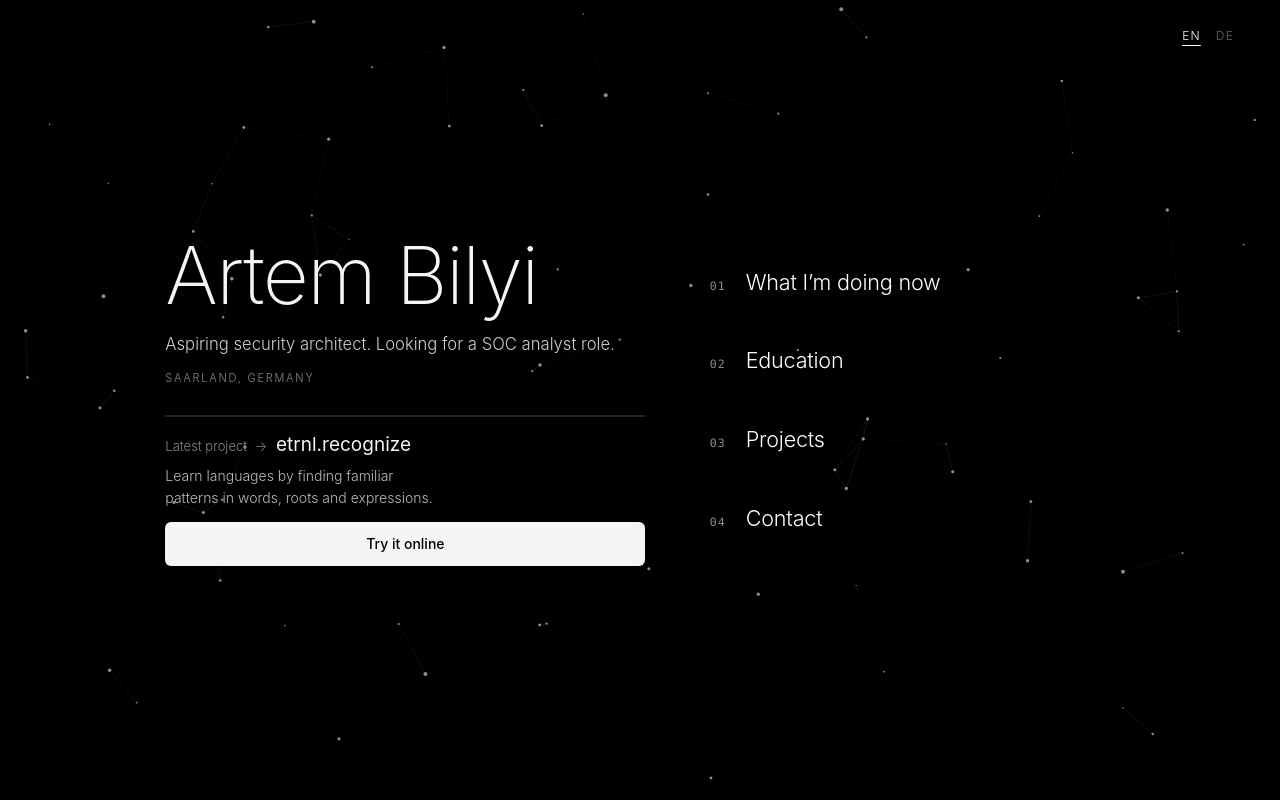
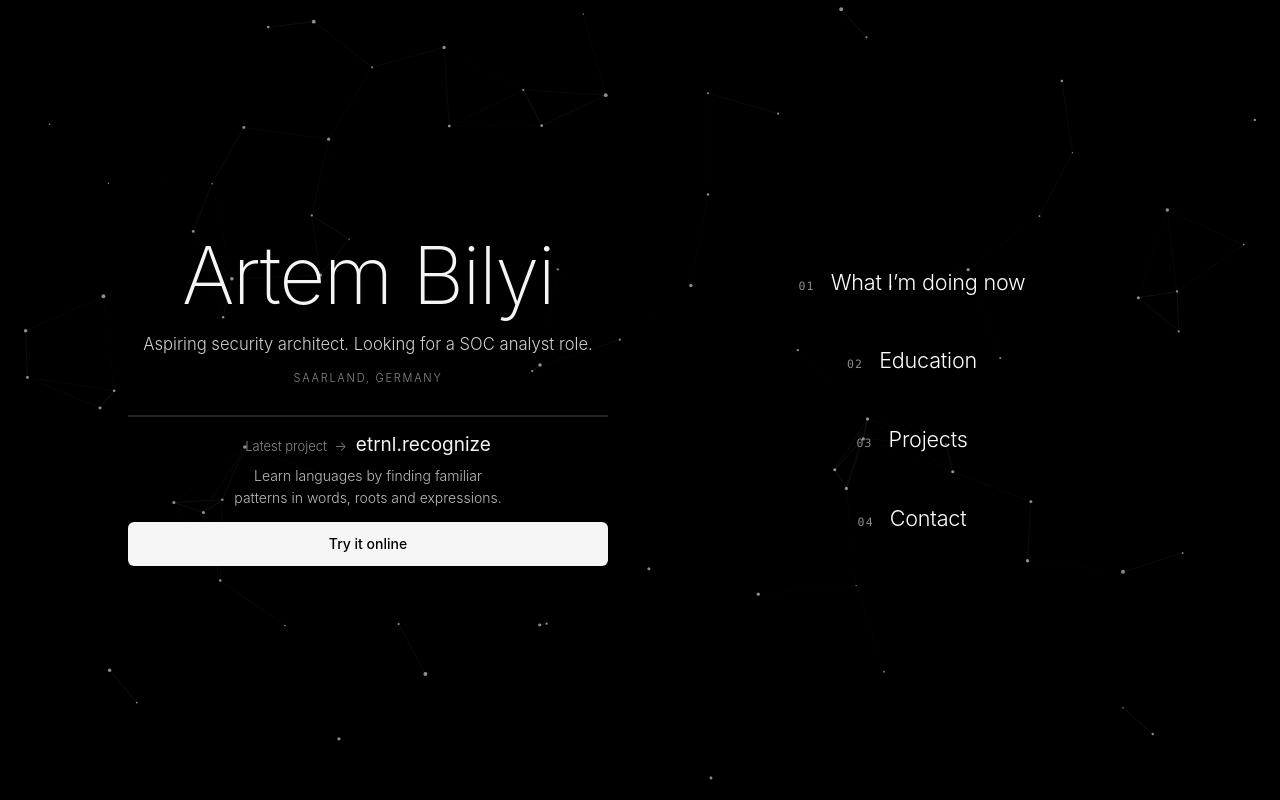
Before and after one commit to eternalyouthy/visitenkart, a website: page public/index.html in a window 1280 px wide. Drawn offline with Linux system fonts and the light colour scheme.

Commit message:
Home page: drop language switcher, simplify split layout
- Remove the top-bar language switcher
- Even two-column layout, centered content
- Link the project to the renamed GitHub repo (eternalyouthy/recognize)

Co-Authored-By: Claude Opus 5.5 <noreply@anthropic.com>

```diff
--- a/public/index.html
+++ b/public/index.html
@@ -31,35 +31,17 @@
   /* ---- particle canvas ---- */
   #field{position:fixed;top:0;left:0;width:100vw;height:100vh;height:100lvh;z-index:0;display:block}
 
-  /* ---- top bar (language) ---- */
-  .topbar{
-    position:fixed;top:0;left:0;right:0;z-index:6;
-    display:flex;justify-content:flex-end;align-items:center;
-    padding:22px clamp(20px,5vw,54px);
-    mix-blend-mode:difference;pointer-events:none;
-  }
-  .topbar > *{pointer-events:auto}
-  .lang{display:flex;gap:1px;font-size:12px;letter-spacing:.1em}
-  .lang button{
-    background:none;border:none;color:#fff;opacity:.4;cursor:pointer;
-    padding:4px 7px;font:inherit;letter-spacing:inherit;
-    transition:opacity .35s var(--ease);
-  }
-  .lang button:hover{opacity:.85}
-  .lang button[aria-pressed="true"]{opacity:1;text-decoration:underline;text-underline-offset:5px}
-
   /* ---- stage: split layout ---- */
   .stage{
     position:relative;z-index:1;
     min-height:100svh;
     overflow-x:clip;
     display:grid;
-    grid-template-columns:minmax(0,44fr) minmax(0,49fr);
+    grid-template-columns:repeat(2,minmax(0,1fr));
     align-content:center;align-items:center;
     gap:clamp(28px,5vw,80px);
-    padding-block:72px;
-    padding-inline:clamp(7rem,12vw,9.375rem) 20px;
-    max-width:82.5rem;margin:0 auto;
+    padding:72px clamp(22px,4vw,48px);
+    max-width:70rem;margin:0 auto;text-align:center;
   }
 
   /* ---- left / hero ---- */
@@ -80,11 +62,11 @@
   .left .loc{margin-top:12px;font-size:11px;letter-spacing:.16em;color:var(--muted);text-transform:uppercase}
 
   .featured{
-    max-width:30rem;margin-top:28px;padding-top:16px;
+    max-width:30rem;margin:28px auto 0;padding-top:16px;
     border-top:2px solid var(--line);
   }
   .featured-heading{
-    display:flex;flex-wrap:wrap;align-items:baseline;gap:2px 9px;
+    display:flex;flex-wrap:wrap;align-items:baseline;justify-content:center;gap:2px 9px;
   }
   .featured-label{font-size:.8125rem;color:var(--muted)}
   .featured-label span{margin-left:.3em}
@@ -94,15 +76,15 @@
     display:flex;align-items:center;justify-content:center;text-align:center;
     min-height:44px;margin-top:14px;padding:8px 18px;border-radius:6px;
     background:var(--fg);color:var(--bg);text-decoration:none;font-size:.875rem;font-weight:500;
-    transition:background .35s var(--ease);
+    transition:background .35s var(--ease),scale .22s var(--ease),translate .22s var(--ease);
   }
-  .featured-link:hover{background:#d6d6d6}
+  .featured-link:not(.featured-link-intro):hover{background:#d6d6d6}
   .featured-link:focus-visible{outline:2px solid var(--fg);outline-offset:4px}
-  body.ready .featured-link-intro{
-    transform-origin:top left;
-    animation:featured-link-settle .8s 3.1s;
+  .featured-link-intro{
+    animation:featured-link-settle .8s;
   }
   @keyframes featured-link-settle{
+    0%,100%{transform-origin:top left}
     0%{transform:rotate(0);animation-timing-function:cubic-bezier(.5,0,.85,.55)}
     30%{transform:rotate(2.2deg);animation-timing-function:var(--ease)}
     66%{transform:rotate(-.5deg);animation-timing-function:ease-in-out}
@@ -111,8 +93,6 @@
 
   /* ---- right / panels ---- */
   .panel{
-    --index-width:1.25rem;
-    --index-gap:1rem;
     opacity:0;transform:translateX(-34px);
     transition:opacity .9s var(--ease),transform .9s var(--ease);
   }
@@ -120,9 +100,8 @@
 
   .panel-head{
     width:100%;background:none;border:none;color:#fff;font:inherit;
-    text-align:left;cursor:pointer;
-    display:grid;grid-template-columns:var(--index-width) minmax(0,1fr);
-    align-items:baseline;gap:var(--index-gap);
+    text-align:center;cursor:pointer;
+    display:flex;justify-content:center;align-items:baseline;gap:1rem;
     padding:22px 0;
   }
   .panel-head:focus-visible{outline:2px solid var(--fg);outline-offset:4px}
@@ -139,14 +118,14 @@
   .panel-body{display:grid;grid-template-rows:0fr;transition:grid-template-rows .5s var(--ease)}
   .panel.open .panel-body{grid-template-rows:1fr}
   .panel-inner{overflow:hidden}
-  .panel-content{padding:2px 0 28px calc(var(--index-width) + var(--index-gap));max-width:40em}
+  .panel-content{padding:2px 0 28px;max-width:40em;margin-inline:auto}
   .panel-copy{color:#d0d0d0}
 
   /* projects inside panel */
   .proj{display:block;text-decoration:none;color:inherit;padding:16px 0;border-bottom:1px solid var(--line)}
   .proj:first-child{padding-top:0}
   .proj:last-child{border-bottom:none;padding-bottom:0}
-  .proj-top{display:flex;flex-wrap:wrap;justify-content:space-between;align-items:baseline;gap:2px 12px}
+  .proj-top{display:flex;flex-wrap:wrap;justify-content:center;align-items:baseline;gap:2px 12px}
   .proj-name{font-size:1.05rem;color:#fff;font-weight:400;overflow-wrap:anywhere}
   .proj-meta{font-size:11px;letter-spacing:.14em;text-transform:uppercase;color:var(--muted);white-space:nowrap}
   .proj-desc{display:block;color:var(--muted);margin-top:6px;font-size:.94rem;text-wrap:pretty}
@@ -157,7 +136,7 @@
 
   /* contact inside panel */
   .links{display:flex;flex-direction:column;gap:16px}
-  .links a{color:var(--fg);text-decoration:none;font-size:1.02rem;position:relative;width:max-content;padding-bottom:3px}
+  .links a{color:var(--fg);text-decoration:none;font-size:1.02rem;position:relative;width:fit-content;margin-inline:auto;max-width:100%;overflow-wrap:anywhere;padding-bottom:3px}
   .links a::after{content:"";position:absolute;left:0;bottom:0;height:1px;width:100%;background:#fff;transform:scaleX(0);transform-origin:right;transition:transform .45s var(--ease)}
   .links a:hover::after{transform:scaleX(1);transform-origin:left}
   .links .k{color:var(--muted);font-size:11px;letter-spacing:.2em;text-transform:uppercase;display:block;margin-bottom:5px}
@@ -165,17 +144,26 @@
   /* ---- email reveal (Turnstile-gated) ---- */
   .email-slot{display:flex;flex-direction:column}
   .reveal-btn{
-    display:inline-flex;align-items:center;gap:9px;width:max-content;
+    display:inline-flex;align-items:center;gap:9px;width:max-content;margin-inline:auto;
     background:none;border:1px solid var(--line);color:#cfcfcf;
     font:inherit;font-size:.9rem;font-weight:300;letter-spacing:.02em;
     padding:8px 16px;border-radius:999px;cursor:pointer;
     transition:border-color .4s var(--ease),color .4s var(--ease),transform .4s var(--ease),opacity .4s var(--ease);
   }
-  .reveal-btn:hover:not(:disabled){border-color:#fff;color:#fff;transform:translateY(-2px)}
+  .reveal-btn:hover:not(:disabled){border-color:#fff;color:#fff}
   .reveal-btn:disabled{opacity:.45;cursor:default}
   .reveal-btn .lock{width:12px;height:12px;flex:none;opacity:.7}
   .reveal-btn .arrow{display:inline-block;transition:transform .45s var(--ease)}
-  .reveal-btn:hover:not(:disabled) .arrow{transform:translateX(6px)}
+  @media (hover:hover) and (pointer:fine) and (prefers-reduced-motion:no-preference){
+    .featured-link:not(.featured-link-intro):hover{translate:0 -2px;scale:1.015}
+    .p-label,.proj-name{transition:scale .22s var(--ease)}
+    .panel-head:hover .p-label,.proj:hover .proj-name{scale:1.025}
+    .reveal-btn:hover:not(:disabled){transform:translateY(-1px) scale(1.015)}
+    .reveal-btn:hover:not(:disabled) .arrow{transform:translateX(4px)}
+  }
+  @media (prefers-reduced-motion:no-preference){
+    .featured-link:not(.featured-link-intro):active{translate:0 0;scale:.99;transition-duration:.09s}
+  }
   .ts-box{margin-top:14px;min-height:0}
   .ts-box:empty{margin-top:0}
   .reveal-msg{margin-top:10px;font-size:.84rem;letter-spacing:.02em;color:var(--muted)}
@@ -183,9 +171,7 @@
 
   /* ---- responsive: stack the profile and details on narrow screens ---- */
   @media (max-width:860px){
-    /* let the language switch scroll away with the page instead of overlapping text */
-    .topbar{position:absolute}
-    .stage{grid-template-columns:minmax(0,1fr);align-content:start;gap:32px;padding:72px 22px 60px;max-width:40rem}
+    .stage{grid-template-columns:minmax(0,1fr);align-content:center;gap:32px;padding:48px 22px;max-width:40rem}
     .left{width:100%}
   }
   @media (prefers-reduced-motion:reduce){
@@ -198,18 +184,11 @@
 <body>
 <canvas id="field" aria-hidden="true"></canvas>
 
-<div class="topbar">
-  <div class="lang" role="group" aria-label="Language">
-    <button data-lang="en" aria-pressed="true">EN</button>
-    <button data-lang="de" aria-pressed="false">DE</button>
-  </div>
-</div>
-
 <main class="stage">
   <section class="left">
-    <h1 data-i="hero_name">Artem Bilyi</h1>
-    <p class="lede" data-i="hero_lede"></p>
-    <div class="loc" data-i="hero_loc">Saarland, Germany</div>
+    <h1>Artem Bilyi</h1>
+    <p class="lede">Aspiring security architect. Looking for a SOC analyst role.</p>
+    <div class="loc">Saarland, Germany</div>
     <section class="featured" id="featured-project" aria-labelledby="featured-title"></section>
   </section>
 
@@ -238,13 +217,9 @@ const ENTRA_PROJECT = {
 };
 
 /* ============================================================
-   CONTENT — English and German.
+   CONTENT
    ============================================================ */
 const DATA = {
-  en:{
-    hero_name:"Artem Bilyi",
-    hero_lede:"Aspiring security architect. Looking for a SOC analyst role.",
-    hero_loc:"Saarland, Germany",
   featured:{
     label:"Latest project",
     description:"Learn languages by finding familiar patterns in words, roots and expressions.",
@@ -268,48 +243,13 @@ const DATA = {
     ]
   },
   contact:{title:"Contact", email_label:"Email", reveal:"Reveal email", verifying:"Verifying…", error:"Verification failed — try again"}
-  },
-
-  de:{
-    hero_name:"Artem Bilyi",
-    hero_lede:"Ich möchte IT-Sicherheitsarchitekt werden und suche eine Stelle als SOC-Analyst.",
-    hero_loc:"Saarland, Deutschland",
-    featured:{
-      label:"Neuestes Projekt",
-      description:"Lerne Sprachen, indem du vertraute Muster in Wörtern, Wortwurzeln und Ausdrücken erkennst.",
-      action:"Online ausprobieren"
-    },
-    now:{
-      title:"Was ich gerade mache",
-      text:"Ich lerne Sprachen, frische meine Grundlagen in der IT-Sicherheit auf und eigne mir neues Wissen für den Berufseinstieg an. In meiner Freizeit setze ich ab und zu eigene Projekte mit KI um."
-    },
-    bg:{
-      title:"Studium",
-      text:"Bachelorabschluss in Cybersicherheit."
-    },
-    proj:{
-      title:"Projekte",
-      list:[
-        {...CCTV_PROJECT, d:"Governance-Konzept für die datenschutzfreundliche, föderierte KI-Suche in Kameraaufnahmen aus unabhängigen Sicherheitszonen."},
-        {...ENTRA_PROJECT,
-         d:"Automatisiert den Joiner–Mover–Leaver-Lebenszyklus in Entra ID über direkte Aufrufe der Microsoft Graph API.",
-         status:{label:"Pausiert", reason:"Andere Verpflichtungen haben gerade Vorrang."}}
-      ]
-    },
-    contact:{title:"Kontakt", email_label:"E-Mail", reveal:"E-Mail anzeigen", verifying:"Wird geprüft…", error:"Prüfung fehlgeschlagen — erneut versuchen"}
-  }
 };
 
-/* ---------- email reveal state (persists across language switches) ---------- */
-let revealedEmail = null;   // once fetched, remember it so switching language re-shows it
-let tsWidgetId = null;      // Turnstile explicit-render widget id
 
 /* ---------- contact panel (email is NOT in this markup — it comes from the server) ---------- */
 function contactsHTML(d){
   const c = d.contact;
-  const emailBlock = revealedEmail
-    ? `<a href="mailto:${revealedEmail}">${revealedEmail}</a>`
-    : `<button type="button" class="reveal-btn" id="reveal-btn">
+  const emailBlock = `<button type="button" class="reveal-btn" id="reveal-btn">
          <svg class="lock" viewBox="0 0 24 24" fill="none" stroke="currentColor" stroke-width="2" aria-hidden="true">
            <rect x="4" y="10.5" width="16" height="10" rx="2"/><path d="M8 10.5V7a4 4 0 0 1 8 0v3.5"/>
          </svg>
@@ -328,19 +268,16 @@ function contactsHTML(d){
   </div>`;
 }
 
-/* which panel is open (null = none). Persists across language switches. */
-let openIndex = null;
 
 /* ---------- build one panel ---------- */
 function panelHTML(idx, label, bodyHTML){
-  const on = idx===openIndex;
   return `
-  <div class="panel${on?" open":""}">
-    <button class="panel-head" type="button" aria-expanded="${on?"true":"false"}">
+  <div class="panel">
+    <button class="panel-head" type="button" aria-expanded="false">
       <span class="p-idx" aria-hidden="true">${String(idx).padStart(2,"0")}</span>
       <span class="p-label">${label}</span>
     </button>
-    <div class="panel-body"${on?"":" inert"}><div class="panel-inner"><div class="panel-content">${bodyHTML}</div></div></div>
+    <div class="panel-body" inert><div class="panel-inner"><div class="panel-content">${bodyHTML}</div></div></div>
   </div>`;
 }
 function projHTML(list){
@@ -353,14 +290,7 @@ function projHTML(list){
 }
 
 /* ---------- render ---------- */
-function render(lang){
-  const locale = Object.hasOwn(DATA, lang) ? lang : "en";
-  const d = DATA[locale];
-  document.documentElement.lang = locale;
-  document.querySelectorAll("[data-i]").forEach(el=>{
-    const k = el.getAttribute("data-i");
-    if(d[k]!==undefined) el.textContent = d[k];
-  });
+function render(d){
   const featured = d.featured;
   document.getElementById("featured-project").innerHTML = `
     <div class="featured-heading">
@@ -370,7 +300,7 @@ function render(lang){
     <p class="featured-desc">${featured.description}</p>
     <a class="featured-link" href="${LEARN_START}">${featured.action}</a>`;
   const projects = [
-    {n:LEARN_TITLE, m:"GitHub · Public", d:featured.description, u:"https://github.com/eternalyouthy/etrnl.recognize"},
+    {n:"recognize", m:"GitHub · Public", d:featured.description, u:"https://github.com/eternalyouthy/recognize"},
     ...d.proj.list
   ];
 
@@ -387,7 +317,7 @@ function render(lang){
 /* ---------- single-open accordion ---------- */
 function wirePanels(){
   const panels = [...document.querySelectorAll(".panel")];
-  panels.forEach((panel,i)=>{
+  panels.forEach(panel=>{
     const btn = panel.querySelector(".panel-head");
     btn.addEventListener("click",()=>{
       const isOpen = panel.classList.contains("open");
@@ -397,14 +327,13 @@ function wirePanels(){
         p.querySelector(".panel-head").setAttribute("aria-expanded", String(open));
         p.querySelector(".panel-body").inert = !open;
       });
-      openIndex = isOpen ? null : i+1;
     });
   });
 }
 
 /* ---------- email reveal (Turnstile-gated) ---------- */
 function wireEmail(d){
-  if(revealedEmail) return;                 // already shown as a mailto link
+  let tsWidgetId = null;
   const btn = document.getElementById("reveal-btn");
   if(!btn) return;
   const tsBox = document.getElementById("ts-box");
@@ -428,7 +357,6 @@ function wireEmail(d){
       });
       const data = await res.json().catch(()=>({}));
       if(res.ok && data.email){
-        revealedEmail = data.email;
         slot.innerHTML =
           `<span class="k">${c.email_label}</span>` +
           `<a href="mailto:${data.email}">${data.email}</a>`;
@@ -458,13 +386,6 @@ function wireEmail(d){
   });
 }
 
-/* ---------- language toggle ---------- */
-const btns = document.querySelectorAll(".lang button");
-btns.forEach(b=>b.addEventListener("click",()=>{
-  const lang = b.getAttribute("data-lang");
-  btns.forEach(x=>x.setAttribute("aria-pressed", x===b?"true":"false"));
-  render(lang);
-}));
 
 /* ---------- particle field ---------- */
 (function(){
@@ -586,9 +507,18 @@ btns.forEach(b=>b.addEventListener("click",()=>{
 })();
 
 /* ---------- init ---------- */
-render("en");
-document.querySelector(".featured-link").classList.add("featured-link-intro");
+render(DATA);
 requestAnimationFrame(()=>requestAnimationFrame(()=>document.body.classList.add("ready")));
+setTimeout(()=>{
+  const link = document.querySelector(".featured-link");
+  if(window.matchMedia("(prefers-reduced-motion:reduce)").matches ||
+     link.matches(":hover, :active, :focus-visible") || link.getAnimations().length) return;
+
+  link.classList.add("featured-link-intro");
+  const animations = link.getAnimations();
+  Promise.allSettled(animations.map(animation=>animation.finished))
+    .then(()=>link.classList.remove("featured-link-intro"));
+}, 3100);
 </script>
 </body>
 </html>
```
Lines whose indentation alone changed are shown as unchanged.
